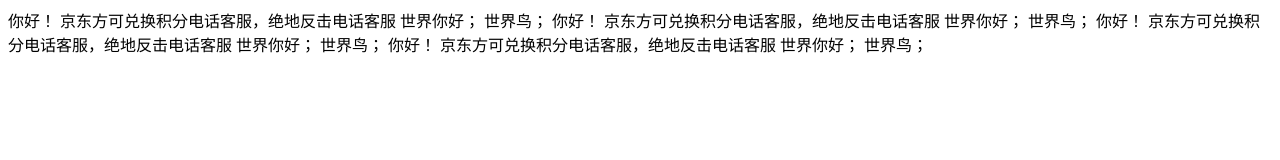
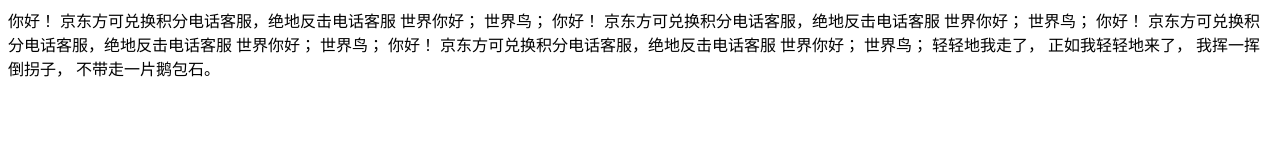
Before and after one commit to WangDing526943052/MyClassCode, a plain HTML site: page index.html in a window 1280 px wide. Drawn offline with Linux system fonts and the light colour scheme.

Commit message:
forth change

```diff
--- a/index.html
+++ b/index.html
@@ -20,5 +20,9 @@
 		京东方可兑换积分电话客服，绝地反击电话客服
 		世界你好；
 		世界鸟；
+		轻轻地我走了，
+			正如我轻轻地来了，
+				我挥一挥倒拐子，
+					不带走一片鹅包石。
 </body>
 </html>
```
